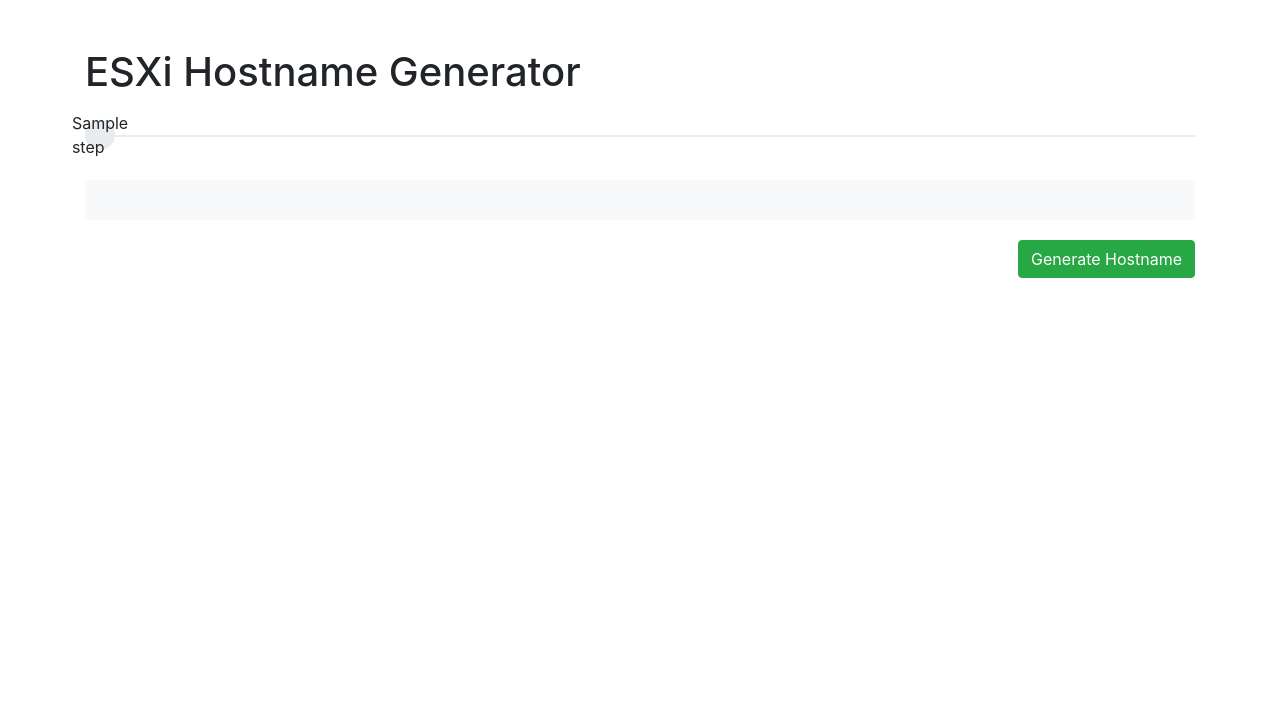
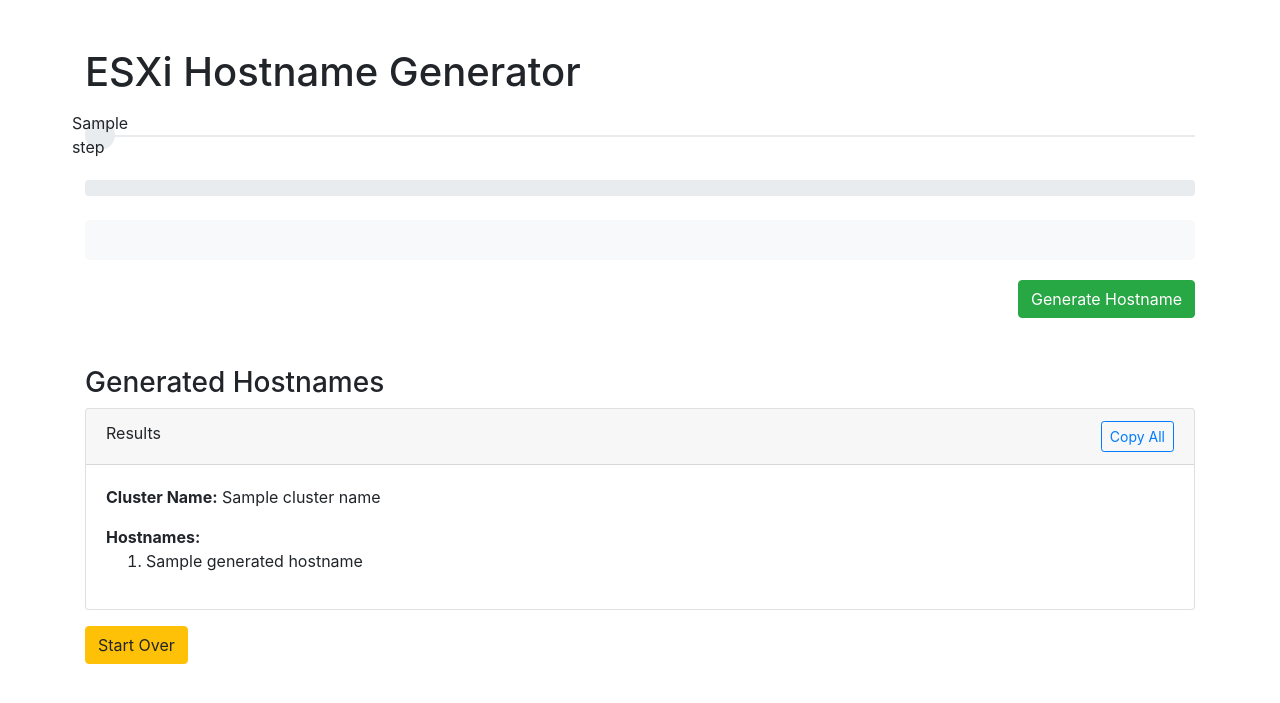
Before and after one commit to TerenceLEESH/hostname_generator, a Django app: template generator/templates/generator/esxi_hostname.html in a window 1280 px wide. Shown: the top 703 px of the page. Run offline with Django 4.2, Linux system fonts and the light colour scheme; the template is opened without the code that fills it: most values are stand-ins (such as "Sample title", 1, 10 or a date in 2020); some libraries are stand-ins or nearby versions.

Commit message:
update the esxi_hostname.html

```diff
--- a/generator/templates/generator/esxi_hostname.html
+++ b/generator/templates/generator/esxi_hostname.html
@@ -333,6 +333,33 @@
                 {% endif %}
             </div>
         </form>
+
+        {% if generated_hostnames %}
+        <div class="mt-5">
+            <h3>Generated Hostnames</h3>
+            <div class="card">
+                <div class="card-header d-flex justify-content-between">
+                    <span>Results</span>
+                    <button id="copy-results" class="btn btn-sm btn-outline-primary">Copy All</button>
+                </div>
+                <div class="card-body">
+                    {% if cluster_name %}
+                    <div class="mb-3">
+                        <strong>Cluster Name:</strong>
+                        <span id="cluster-result">{{ cluster_name }}</span>
+                    </div>
+                    {% endif %}
+                    <strong>Hostnames:</strong>
+                    <ol id="hostname-results">
+                        {% for hostname in generated_hostnames %}
+                        <li>{{ hostname }}</li>
+                        {% endfor %}
+                    </ol>
+                </div>
+            </div>
+            <a href="{% url 'esxi_hostname' %}" class="btn btn-warning mt-3">Start Over</a>
+        </div>
+        {% endif %}
     </div>
 
     <script src="https://code.jquery.com/jquery-3.5.1.min.js"></script>
@@ -347,6 +374,11 @@
                         $('#step-skip-info').remove();
                     }
                 });
+
+                // Initialize on page load
+                if ($('#id_existing_cluster_yes').is(':checked')) {
+                    $('#id_existing_cluster_yes').trigger('change');
+                }
             {% endif %}
 
             // Generate button on Q6 if DMZ = Yes
@@ -427,21 +459,51 @@
             $('#id_cloud_code').change(function() {
                 if ($(this).val() === 'custom') {
                     $('#custom_cloud_code_group').show();
+                    $('#id_custom_cloud_code').prop('required', true);
                 } else {
                     $('#custom_cloud_code_group').hide();
+                    $('#id_custom_cloud_code').prop('required', false);
                 }
             });
 
             // Initialize custom cloud code visibility
             if ($('#id_cloud_code').val() === 'custom') {
                 $('#custom_cloud_code_group').show();
+                $('#id_custom_cloud_code').prop('required', true);
             } else {
                 $('#custom_cloud_code_group').hide();
+                $('#id_custom_cloud_code').prop('required', false);
             }
-        });
-    </script>
-    <script>
-        $(document).ready(function() {
+
+            // Copy results to clipboard
+            $('#copy-results').click(function() {
+                var textToCopy = '';
+
+                // Add cluster name if it exists
+                if ($('#cluster-result').length) {
+                    textToCopy += 'Cluster Name: ' + $('#cluster-result').text() + '\n\n';
+                }
+
+                // Add hostnames
+                textToCopy += 'Hostnames:\n';
+                $('#hostname-results li').each(function(index) {
+                    textToCopy += (index + 1) + '. ' + $(this).text() + '\n';
+                });
+
+                // Copy to clipboard
+                navigator.clipboard.writeText(textToCopy).then(function() {
+                    // Change button text temporarily
+                    var $btn = $('#copy-results');
+                    var originalText = $btn.text();
+                    $btn.text('Copied!');
+                    setTimeout(function() {
+                        $btn.text(originalText);
+                    }, 2000);
+                }, function() {
+                    alert('Failed to copy to clipboard');
+                });
+            });
+
             // Handle showing/hiding the custom cloud code field
             function toggleCustomCloudCode() {
                 if ($('#id_cloud_code').val() === 'custom') {
@@ -469,11 +531,6 @@
                     $('#id_custom_cloud_code').prop('required', true);
                 }
             {% endif %}
-        });
-    </script>
-    <script>
-        $(document).ready(function() {
-            // ...existing code...
 
             // Set up hardware type and cloud code interaction
             {% if current_step == 7 %}
@@ -571,7 +628,23 @@
                 });
             {% endif %}
 
-            // ...existing code...
+            // Add a confirm dialog for the Start Over button
+            $('a.btn-warning').on('click', function(e) {
+                if (!confirm('Are you sure you want to start over? All your current selections will be lost.')) {
+                    e.preventDefault();
+                }
+            });
+
+            // Add progress bar functionality
+            var totalSteps = {{ steps_to_display|length }};
+            var currentStep = {{ current_step }};
+            var progress = Math.round((currentStep / totalSteps) * 100);
+
+            if ($('.step-indicator').length > 0) {
+                $('.step-indicator').after('<div class="progress mb-4"><div class="progress-bar" role="progressbar" style="width: '
+                    + progress + '%;" aria-valuenow="' + progress
+                    + '" aria-valuemin="0" aria-valuemax="100">' + progress + '%</div></div>');
+            }
         });
     </script>
 </body>
```
